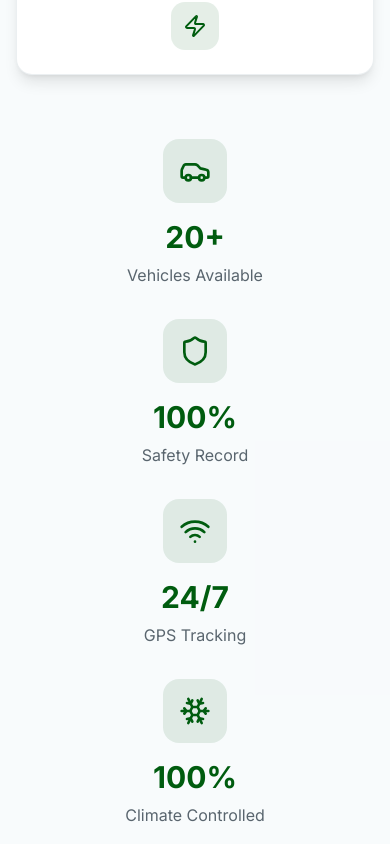
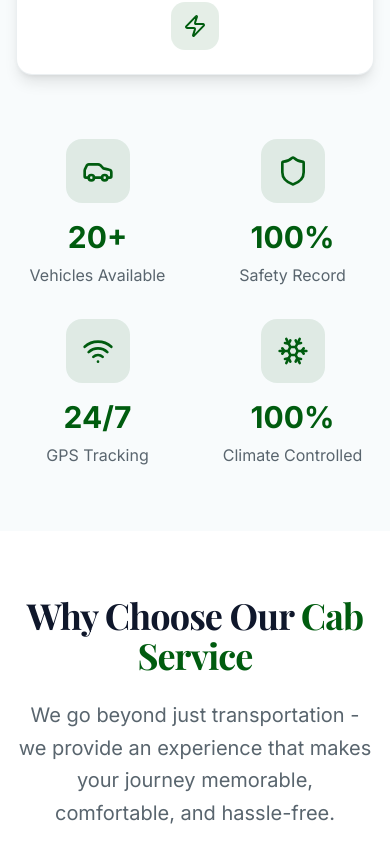
Before and after one commit to hirwajeaneric/elegant-rwanda-official, a Next.js app: page /cab-booking in a window 390 px wide. Shown: the part 7180-8024 px from the top of the page. Built offline with nearby package versions, Linux system fonts and the light colour scheme; a web font is replaced by a local one.

Commit message:
Update FleetOverview layout to improve grid structure by changing the column configuration from 1 to 2 for better visual organization of fleet stats.

```diff
--- a/src/components/cab-booking/FleetOverview.tsx
+++ b/src/components/cab-booking/FleetOverview.tsx
@@ -104,7 +104,7 @@ export function FleetOverview() {
         </div>
 
         {/* Fleet Stats */}
-        <div className="mt-16 grid grid-cols-1 md:grid-cols-4 gap-8">
+        <div className="mt-16 grid grid-cols-2 md:grid-cols-4 gap-8">
           <div className="text-center">
             <div className="w-16 h-16 bg-primary/10 rounded-2xl flex items-center justify-center mx-auto mb-4">
               <Car className="h-8 w-8 text-primary" />
```
